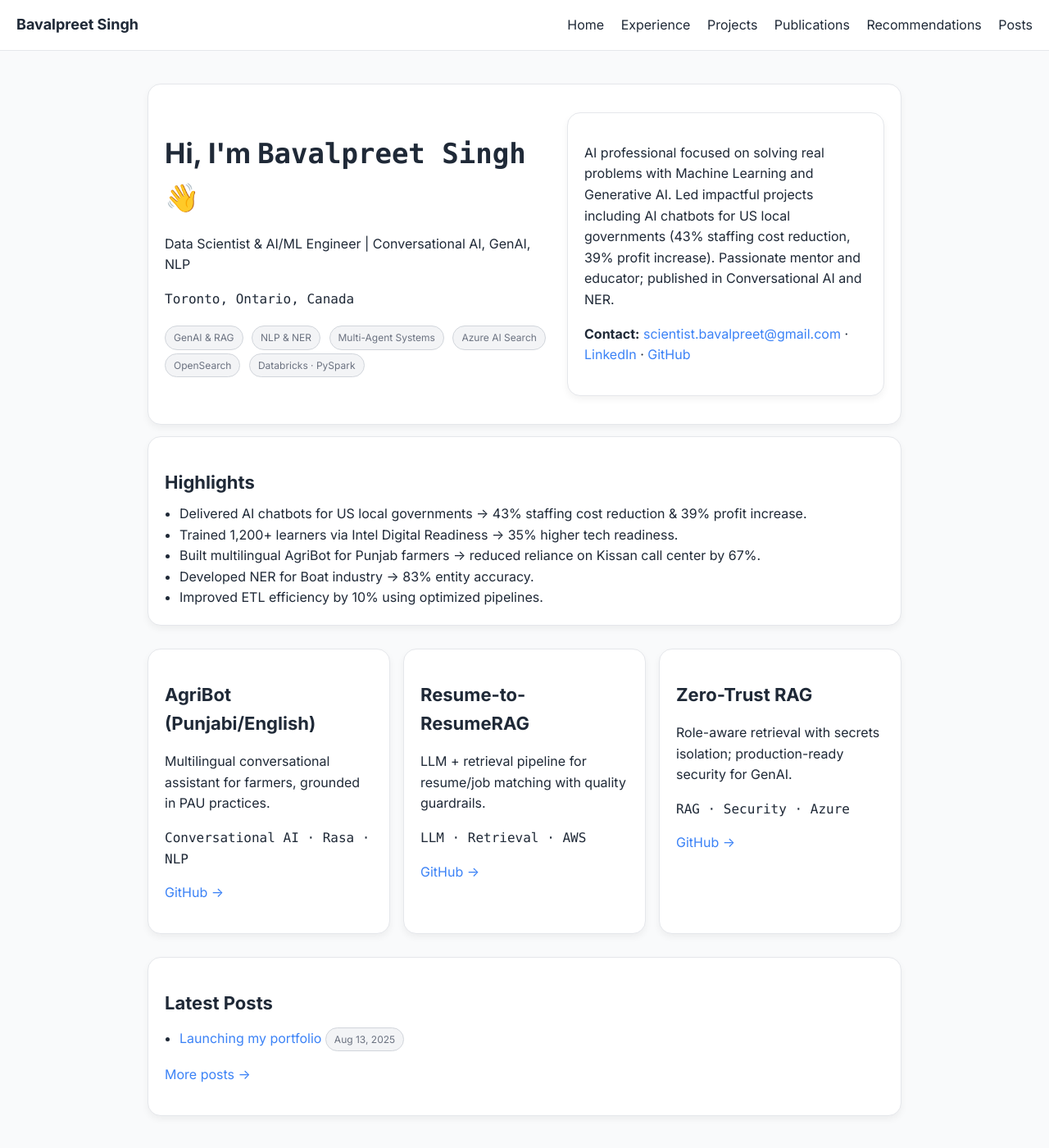
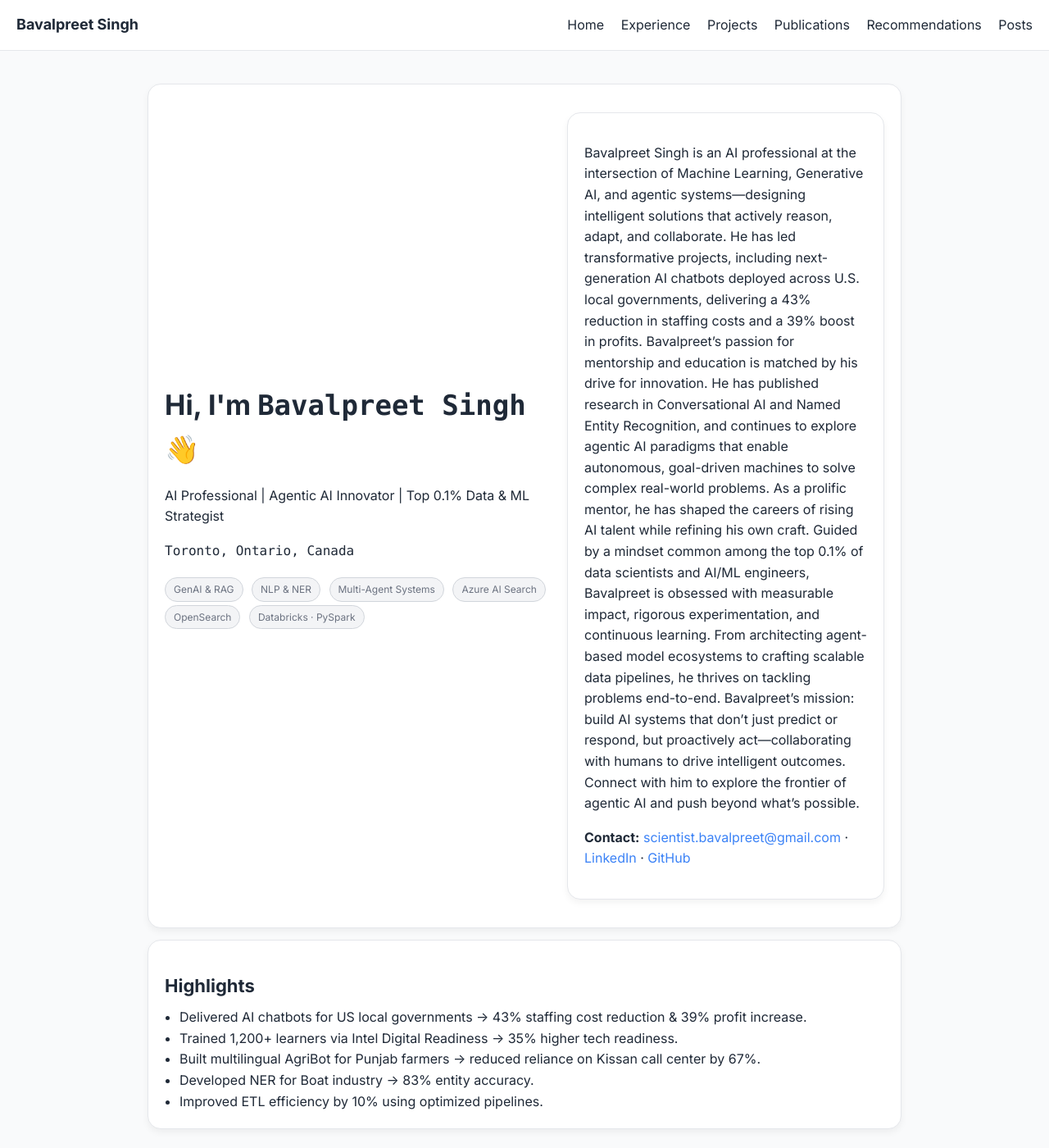
Before and after one commit to Bavalpreet/bavalpreet.github.io, a Jekyll site: the page built from index.html, in a window 1280 px wide and 1400 px high. Shown: the whole window at 82% size. Built offline with Jekyll 4.4.1, drawn with Linux system fonts in a browser that asks for light colours.

Commit message:
chore: update profile bio with agentic AI focus

```diff
--- a/_data/profile.yml
+++ b/_data/profile.yml
@@ -1,13 +1,17 @@
 name: Bavalpreet Singh
-headline: Data Scientist & AI/ML Engineer | Conversational AI, GenAI, NLP
+headline: AI Professional | Agentic AI Innovator | Top 0.1% Data & ML Strategist
 location: Toronto, Ontario, Canada
 email: scientist.bavalpreet@gmail.com
 linkedin: https://www.linkedin.com/in/bavalpreet-singh
 github: https://github.com/Bavalpreet
-about: AI professional focused on solving real problems with Machine Learning and
-  Generative AI. Led impactful projects including AI chatbots for US local governments
-  (43% staffing cost reduction, 39% profit increase). Passionate mentor and educator;
-  published in Conversational AI and NER.
+about: |
+  Bavalpreet Singh is an AI professional at the intersection of Machine Learning, Generative AI, and agentic systems—designing intelligent solutions that actively reason, adapt, and collaborate. He has led transformative projects, including next-generation AI chatbots deployed across U.S. local governments, delivering a 43% reduction in staffing costs and a 39% boost in profits.
+
+  Bavalpreet’s passion for mentorship and education is matched by his drive for innovation. He has published research in Conversational AI and Named Entity Recognition, and continues to explore agentic AI paradigms that enable autonomous, goal-driven machines to solve complex real-world problems. As a prolific mentor, he has shaped the careers of rising AI talent while refining his own craft.
+
+  Guided by a mindset common among the top 0.1% of data scientists and AI/ML engineers, Bavalpreet is obsessed with measurable impact, rigorous experimentation, and continuous learning. From architecting agent-based model ecosystems to crafting scalable data pipelines, he thrives on tackling problems end-to-end.
+
+  Bavalpreet’s mission: build AI systems that don’t just predict or respond, but proactively act—collaborating with humans to drive intelligent outcomes. Connect with him to explore the frontier of agentic AI and push beyond what’s possible.
 highlights:
 - "Delivered AI chatbots for US local governments \u2192 43% staffing cost reduction\
   \ & 39% profit increase."
```
